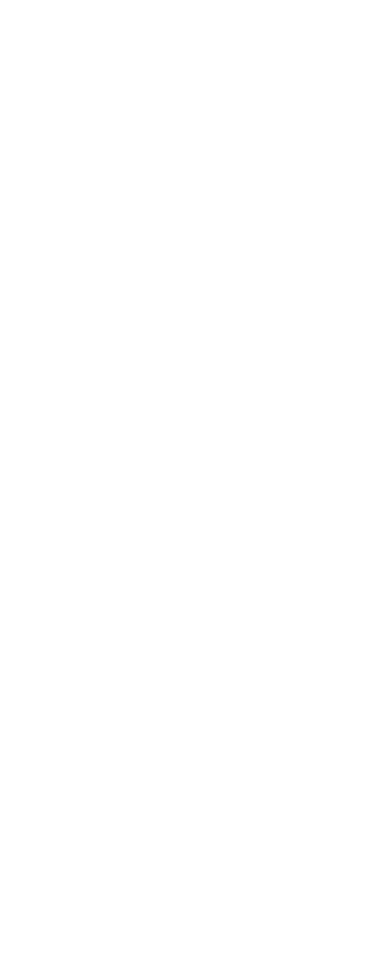
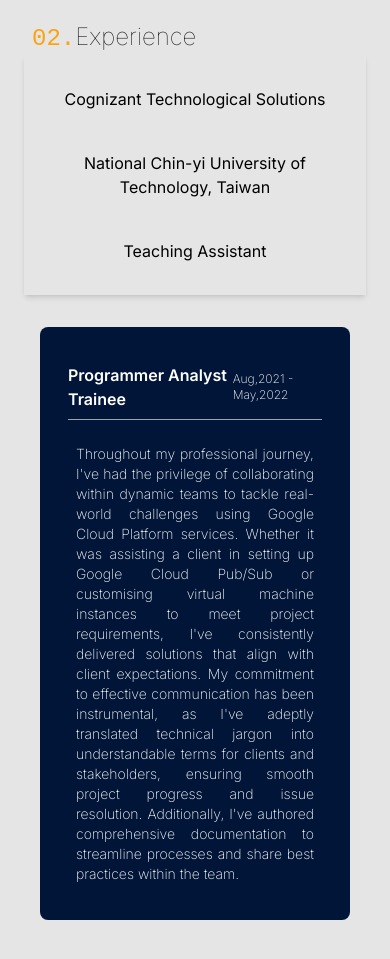
Before and after one commit to SaagarRaj/portfolio-test, a Next.js app: page / in a window 390 px wide. Shown: the part 1960-2919 px from the top of the page. Before the commit the page ends 1917 px from the top, so only its background shows below. Built offline with nearby package versions, Linux system fonts and the light colour scheme.

Commit message:
Experience Responsive

```diff
--- /dev/null
+++ b/src/Scenes/Experience/index.tsx
@@ -0,0 +1,52 @@
+import ExperienceCard from '@/Shared/Components/ExperienceCard'
+import SectionTitle from '@/Shared/Components/SectionTitle'
+import React from 'react'
+import { ExperienceObjectType } from '@/Shared/Types/types'
+import { useState } from 'react'
+type Props = {
+    ExpObj: ExperienceObjectType[]
+}
+
+const Experience = ({ ExpObj }: Props) => {
+    const [selectedExp, setSelectedExp] = useState<ExperienceObjectType | null>(ExpObj[0]);
+
+    const handleButtonClick = (index: number) => {
+        setSelectedExp(ExpObj[index]);
+    };
+    return (
+        <section id="experience" className="mt-2 bg-custom-offWhite">
+            <div className="w-full max-w-screen-lg mx-auto flex flex-col items-start p-6">
+                <SectionTitle number="02." title="Experience" />
+                <div className="flex flex-col md:flex-row w-full gap-4">
+                    {/* Left section: Company buttons */}
+                    <div className="md:w-1/3 w-full flex flex-col p-4 shadow-md">
+                        {ExpObj.map((button, index) => (
+                            <button
+                                key={index}
+                                onClick={() => handleButtonClick(index)}
+                                className="w-full p-4 mb-2 last:mb-0 focus:border-l-2 focus:border-l-custom-blue focus:bg-white"
+                            >
+                                {button.name}
+                            </button>
+                        ))}
+                    </div>
+                    {/* Right section: Experience details */}
+                    <div className="md:w-2/3 w-full p-4">
+                        {selectedExp ? (
+                            <ExperienceCard
+                                title={selectedExp.title}
+                                description={selectedExp.description}
+                                date={selectedExp.Date}
+                            />
+                        ) : (
+                            <p className="text-center">Select an experience to view details.</p>
+                        )}
+                    </div>
+                </div>
+            </div>
+        </section>
+
+    )
+}
+
+export default Experience
--- a/src/Scenes/Navbar/index.tsx
+++ b/src/Scenes/Navbar/index.tsx
@@ -50,20 +50,20 @@
                     }} >
 
                     <MenuItem className="text-gray-400 hover:text-black" onClick={handleClose}>
-                        <AnchorLink href="#aboutMe" offset={20} className={NavItemsStyleClass}> <span className="text-custom-yellow font-robotoMono ">01.</span>About </AnchorLink>
+                        <AnchorLink href="#aboutMe" offset={30} className={NavItemsStyleClass}> <span className="text-custom-yellow font-robotoMono ">01.</span>About </AnchorLink>
                     </MenuItem>
                     <MenuItem className="text-gray-400 hover:text-black" onClick={handleClose}>
-                        <AnchorLink href="#experience" offset={20} className={NavItemsStyleClass}> <span className="text-custom-yellow font-robotoMono ">02.</span>Experience </AnchorLink>
+                        <AnchorLink href="#experience" offset={30} className={NavItemsStyleClass}> <span className="text-custom-yellow font-robotoMono ">02.</span>Experience </AnchorLink>
                     </MenuItem>
                     <MenuItem className="text-gray-400 hover:text-black" onClick={handleClose}>
-                        <AnchorLink href="#project" offset={20} className={NavItemsStyleClass}> <span className="text-custom-yellow font-robotoMono ">03.</span>Project </AnchorLink>
+                        <AnchorLink href="#project" offset={30} className={NavItemsStyleClass}> <span className="text-custom-yellow font-robotoMono ">03.</span>Project </AnchorLink>
                     </MenuItem>
                     <MenuItem className="text-gray-400 hover:text-black" onClick={handleClose}>
-                        <AnchorLink href="#contact" offset={20} className={NavItemsStyleClass}> <span className="text-custom-yellow font-robotoMono ">04.</span> Contact </AnchorLink>
+                        <AnchorLink href="#contact" offset={30} className={NavItemsStyleClass}> <span className="text-custom-yellow font-robotoMono ">04.</span> Contact </AnchorLink>
                     </MenuItem>
                 </Menu>
 
             </div>
-        </nav>
+        </nav >
     )
 }
--- a/src/Shared/Components/ExperienceCard/index.tsx
+++ b/src/Shared/Components/ExperienceCard/index.tsx
@@ -8,13 +8,13 @@
 
 const ExperienceCard = ({ title, description, date }: Props) => {
     return (
-        <div className="w-[90%] rounded-lg bg-custom-blue flex flex-col text-white p-[1.25rem] shadow-neon-inverted mx-auto">
+        <div className="md:w-[90%] w-full rounded-lg bg-custom-blue flex flex-col text-white p-[1.25rem] shadow-neon-inverted mx-auto">
             <div className="p-2 mt-2">
                 <div className="w-full flex items-center justify-between pb-2 mb-4 border-b border-gray-400">
                     <h2 className="font-semibold">{title}</h2>
                     <span className="text-xs font-extralight">{date}</span>
                 </div>
-                <p className="text-justify font-light p-2">
+                <p className="text-justify font-extralight text-sm md:font-light p-2">
                     {description}
                 </p>
             </div>
--- a/src/app/page.tsx
+++ b/src/app/page.tsx
@@ -7,8 +7,31 @@
 import icons from "@/Assets/icons";
 import DevImage from "@/Assets/icons/icons/19362653.jpg"
 import About from "@/Scenes/About";
+import { ExperienceObjectType } from "@/Shared/Types/types";
+import Experience from "@/Scenes/Experience";
+export default function Home() {
 
-export default function Home() {
+  const ExperienceObject: ExperienceObjectType[] = [
+    {
+      name: 'Cognizant Technological Solutions',
+      title: "Programmer Analyst Trainee",
+      Date: "Aug,2021 - May,2022",
+      description: `Throughout my professional journey, I've had the privilege of collaborating within dynamic teams to tackle real-world challenges using Google Cloud Platform services. Whether it was assisting a client in setting up Google Cloud Pub/Sub or customising virtual machine instances to meet project requirements, I've consistently delivered solutions that align with client expectations. My commitment to effective communication has been instrumental, as I've adeptly translated technical jargon into understandable terms for clients and stakeholders, ensuring smooth project progress and issue resolution. Additionally, I've authored comprehensive documentation to streamline processes and share best practices within the team.`,
+    },
+    {
+      name: "National Chin-yi University of Technology, Taiwan",
+      title: "Student Intern",
+      Date: "Aug,2018 - Jul,2018",
+      description: `In my journey, I've had the opportunity to delve into diverse projects, showcasing my passion for innovation and problem-solving. From developing a weather broadcasting system that seamlessly integrates hardware and software components to constructing IoT applications using the Lego EV3 development kit, each endeavour has been a learning experience. I've leveraged tools like Arduino Uno and DTH11 sensor modules to capture weather data with precision and efficiency, achieving a remarkable accuracy rate. Moreover, my foray into Android app development has equipped me with a fundamental understanding of the Android lifecycle, as evidenced by the creation of a calculator app using JAVA, XML, and MVVM architecture. Notably, my achievements extend beyond individual projects, as evidenced by my First Prize win in the Lego Robot Competition at TEEP@AsiaPlus. There, I engineered a robot capable of navigating obstacles and following a designated path with remarkable speed and accuracy, a testament to my dedication and expertise in the field.`,
+    },
+
+    {
+      name: "Teaching Assistant",
+      title: "Teaching assistant",
+      Date: "Aug,2024 - present",
+      description: `In my journey, I've had the opportunity to delve into diverse projects, showcasing my passion for innovation and problem-solving. From developing a weather broadcasting system that seamlessly integrates hardware and software components to constructing IoT applications using the Lego EV3 development kit, each endeavour has been a learning experience. I've leveraged tools like Arduino Uno and DTH11 sensor modules to capture weather data with precision and efficiency, achieving a remarkable accuracy rate. Moreover, my foray into Android app development has equipped me with a fundamental understanding of the Android lifecycle, as evidenced by the creation of a calculator app using JAVA, XML, and MVVM architecture. Notably, my achievements extend beyond individual projects, as evidenced by my First Prize win in the Lego Robot Competition at TEEP@AsiaPlus. There, I engineered a robot capable of navigating obstacles and following a designated path with remarkable speed and accuracy, a testament to my dedication and expertise in the field.`,
+    }
+  ];
 
   const iconList: StaticImageData[] = [
     icons.htmlIcon,
@@ -73,6 +96,9 @@
 
       {/* About Section */}
       <About icons={iconList} />
+
+      {/* Experience */}
+      <Experience ExpObj={ExperienceObject} />
     </>
   );
 }
--- a/tailwind.config.ts
+++ b/tailwind.config.ts
@@ -22,7 +22,7 @@
       },
       screens: {
         sm: '640px',
-        md: '768px',
+        md: '950px',
         lg: '1024px',
         xl: '1280px',
       },
```
